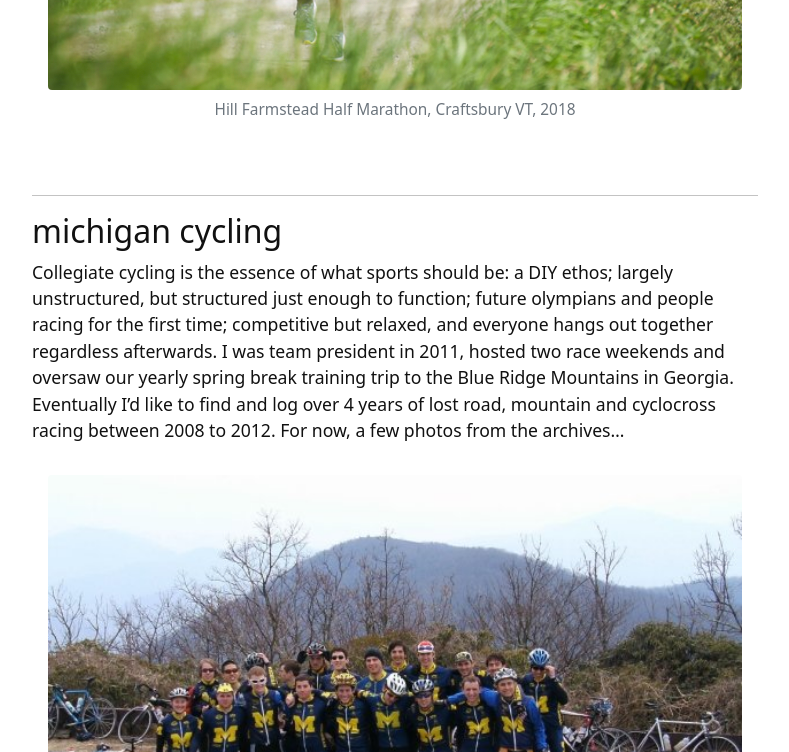
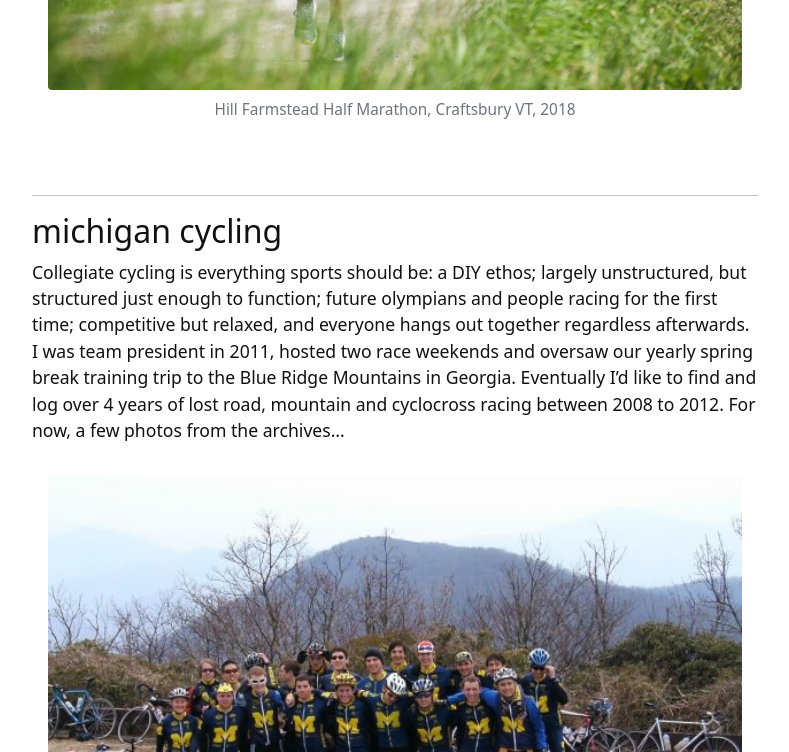
Before and after one commit to ccluett/website, a Jekyll site: the page built from content/4-racelog.md, in a window 1280 px wide and 900 px high, scrolled down 1278 px, cut to the strip 0-752 px from the top of the window. Shown: the whole strip, without its empty margins (245-1034 px from the left). Built offline with Jekyll 4.4.1, drawn with Linux system fonts in a browser that asks for light colours; some of the changed text lies outside the part shown.

Commit message:
Update 4-racelog.md

```diff
--- a/content/4-racelog.md
+++ b/content/4-racelog.md
@@ -38,18 +38,18 @@ nav: false
 ------------
 
 ## michigan cycling
-Collegiate cycling is the essence of what sports should be: a DIY ethos; largely unstructured, but structured just enough to function; future olympians and people racing for the first time; competitive but relaxed, and everyone hangs out together regardless afterwards. I was team president in 2011, hosted two race weekends and oversaw our yearly spring break training trip to the Blue Ridge Mountains in Georgia. Eventually I'd like to find and log over 4 years of lost road, mountain and cyclocross racing between 2008 to 2012. For now, a few photos from the archives...
+Collegiate cycling is everything sports should be: a DIY ethos; largely unstructured, but structured just enough to function; future olympians and people racing for the first time; competitive but relaxed, and everyone hangs out together regardless afterwards. I was team president in 2011, hosted two race weekends and oversaw our yearly spring break training trip to the Blue Ridge Mountains in Georgia. Eventually I'd like to find and log over 4 years of lost road, mountain and cyclocross racing between 2008 to 2012. For now, a few photos from the archives...
 
 {% include figure.html img="2009-team.jpg" caption="2008-2009 team on the top of Brasstown Bald in GA." width="100%" %}
 
 {% include figure.html img="2011-team.jpg" caption="2010-2011 team on our spring break training trip in GA." width="100%" %}
 
-{% include figure.html img="2011-ohio.jpg" caption="My first (and only) win in the Men's B category in freezing rain at the Ohio State road race." width="100%" %}
+{% include figure.html img="2011-ohio.jpg" caption="First race of the season in freezing rain at the Ohio State road race." width="100%" %}
 
 {% include figure.html img="wisconsin-cycling-cornering.jpg" caption="University of Wisconsin Criterium around the Wisconsin capital, circa spring 2010." width="100%" %}
 
-{% include figure.html img="2012-michigan-crit.jpg" caption="We hosted our 2012 road race on a closed auto course. Likely one of my last collegiate races." width="65%" %}
+{% include figure.html img="2012-michigan-crit.jpg" caption="We hosted our 2012 road race on a closed auto course. One of my last collegiate races." width="65%" %}
 
 {% include figure.html img="2011-iceman.jpg" caption="The Iceman Cometh in northern Michigan, November 2011." width="65%" %}
 
-{% include figure.html img="mtb-michigan.jpg" caption="Possibly from from our host race weekend, circa Fall 2010, at Hanson Hills in Greyling, MI." width="65%" %}
+{% include figure.html img="mtb-michigan.jpg" caption="Our host race weekend, circa Fall 2010, at Hanson Hills in Greyling, MI." width="65%" %}
```
Also changed, not shown: other parts of content/4-racelog.md (+1 -1 lines).
